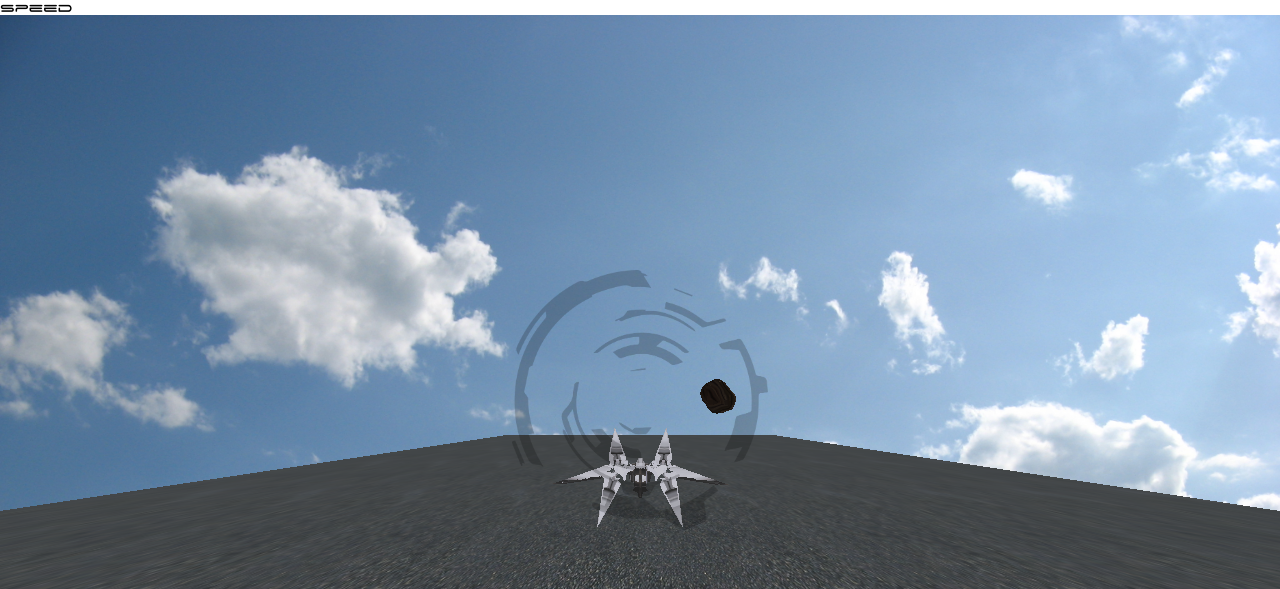
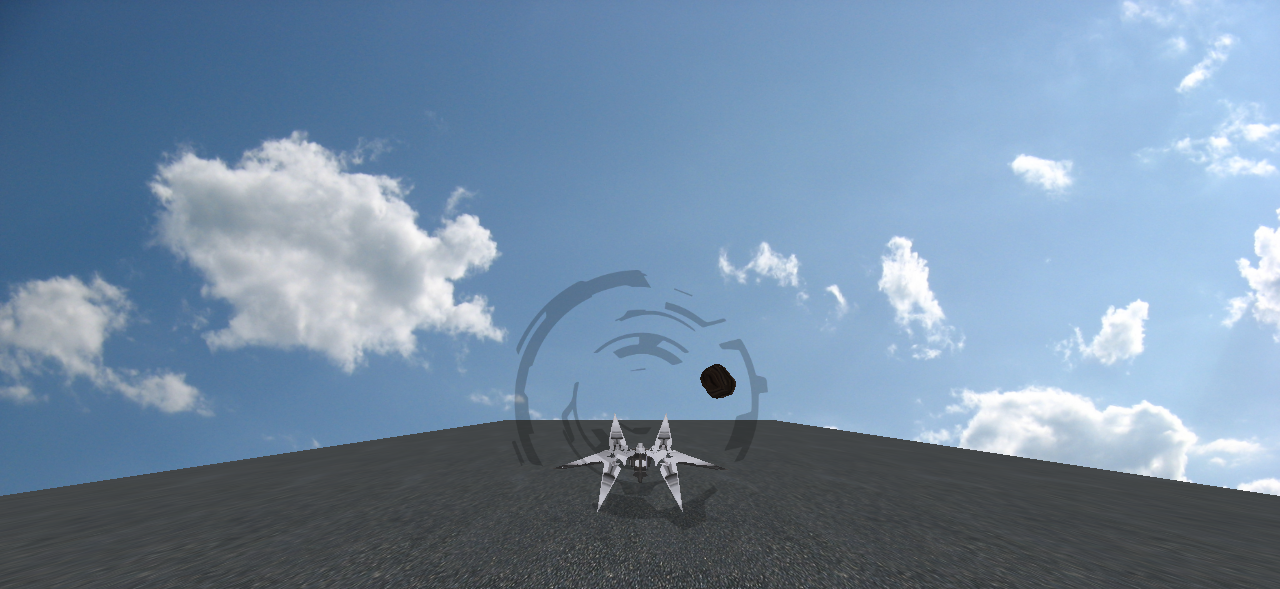
Before and after one commit to JosepRivaille/HackUPC2017W-Game, a website: page index.html in a window 1280 px wide. Shown: the top 589 px of the page. Drawn offline with Linux system fonts and the light colour scheme; animation ran at ten frames a second.

Commit message:
style.css + mod index.html

```diff
--- a/index.html
+++ b/index.html
@@ -7,9 +7,7 @@
 </head>
 <body style="margin: 0; padding: 0; overflow: hidden;">
 <div id="layer"></div>
-<div id="display-speed">
-    Speed <span id="speed"></span>
-</div>
+
 
 <div id="hud">
     <div id="hud-left" class="hud-part">
```
